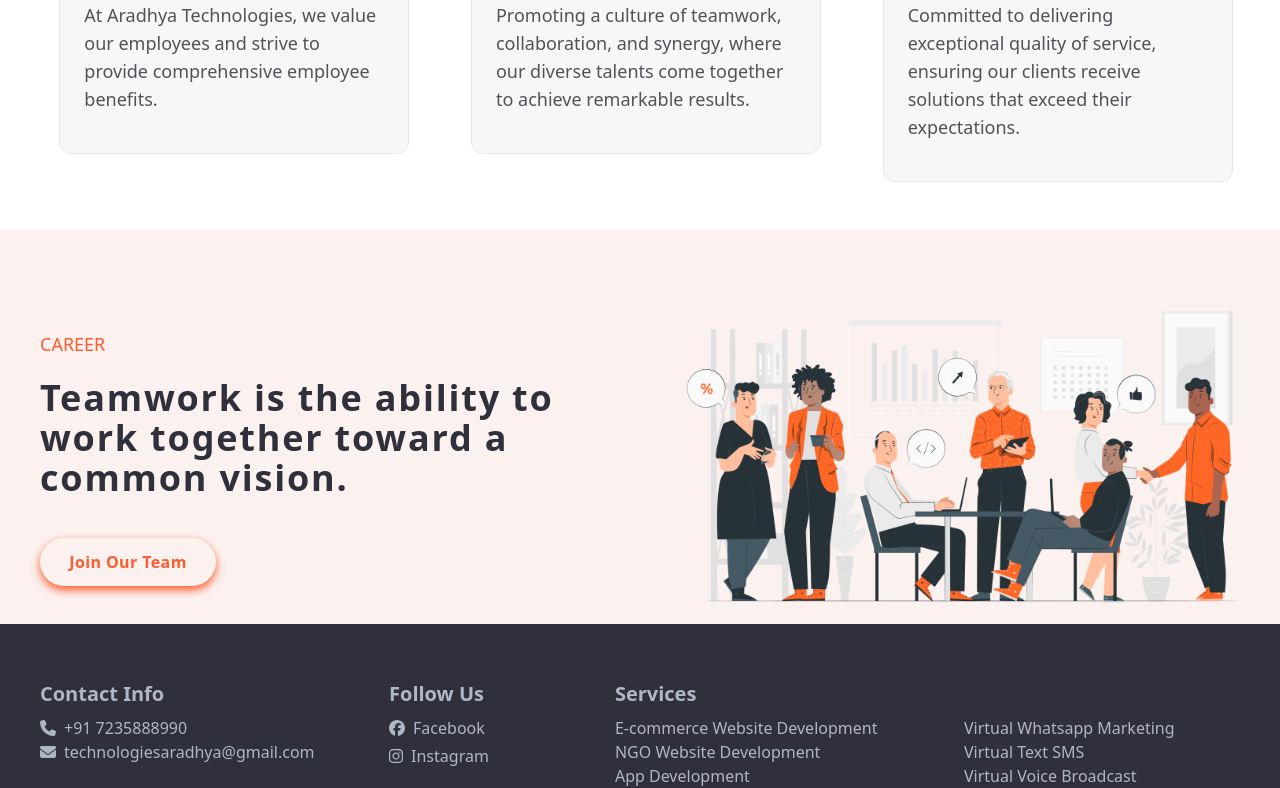
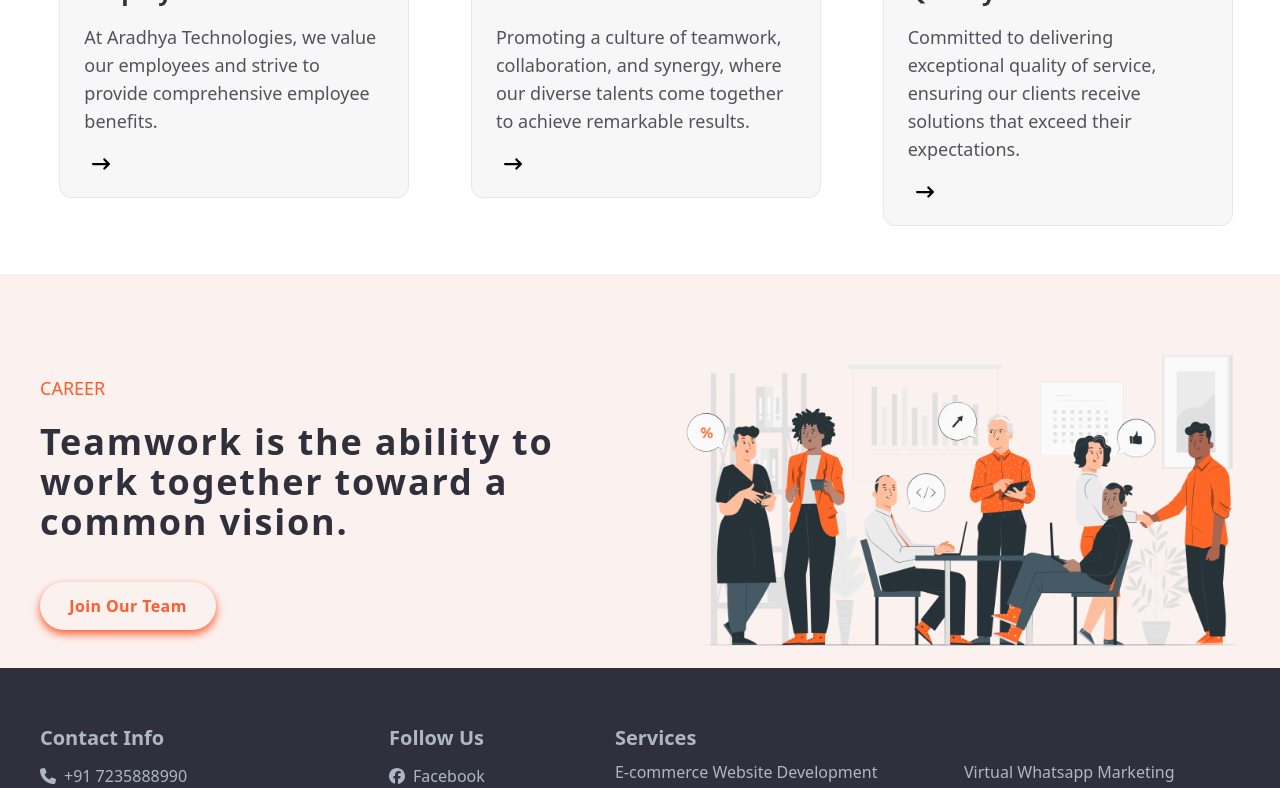
Before and after one commit to HemantMedhsia/Aradhya_Tech_Solutions, a React (Vite) app in the folder Aradhya_Tech_Frontend/: page /about in a window 1280 px wide. Shown: the part 2640-3428 px from the top of the page. Built offline with nearby package versions, Linux system fonts and the light colour scheme.

Commit message:
Project is Final

```diff
--- a/Aradhya_Tech_Frontend/index.html
+++ b/Aradhya_Tech_Frontend/index.html
@@ -3,16 +3,31 @@
     <head>
         <meta charset="UTF-8" />
         <link rel="icon" type="image/svg+xml" href="/vite.svg" />
-        <link href="https://fonts.googleapis.com/css?family=Material+Icons|Material+Icons+Outlined|Material+Icons+Two+Tone|Material+Icons+Round|Material+Icons+Sharp" rel="stylesheet" />
+        <link
+            href="https://fonts.googleapis.com/css?family=Material+Icons|Material+Icons+Outlined|Material+Icons+Two+Tone|Material+Icons+Round|Material+Icons+Sharp"
+            rel="stylesheet"
+        />
 
         <meta name="viewport" content="width=device-width, initial-scale=1.0" />
+        <meta
+            name="description"
+            content="Aradhya Technologies provides a wide range of services including application development, enterprise software development, mobile app development, software consulting, bulk messaging, digital marketing, website development, Facebook Ads management, WhatsApp marketing, bulk SMS services, and virtual voice broadcast. We empower businesses with dynamic digital solutions tailored to their needs."
+        />
+        <meta
+            name="keywords"
+            content="Software Company, Application Development, Enterprise Software Development, Mobile App Development, Software Consulting, Software Development, Bulk Messaging, Digital Marketing, Website Development, Facebook Ads Agency, WhatsApp Marketing, Bulk SMS Service, Virtual Voice Broadcast"
+        />
+
         <title>
             Aradhya Technologies: Empowering Businesses with Dynamic Web & App
             Development and Social Media Marketing Solutions - Best Website
             Development, Mobile App, Digital Marketing, Internship, Training in
             Varanasi, Uttar Pradesh, India
         </title>
-        <link rel="stylesheet" href="https://cdnjs.cloudflare.com/ajax/libs/font-awesome/6.6.0/css/all.min.css">
+        <link
+            rel="stylesheet"
+            href="https://cdnjs.cloudflare.com/ajax/libs/font-awesome/6.6.0/css/all.min.css"
+        />
     </head>
     <body>
         <div id="root"></div>
--- a/Aradhya_Tech_Frontend/src/components/common/Home/ServicesCard.jsx
+++ b/Aradhya_Tech_Frontend/src/components/common/Home/ServicesCard.jsx
@@ -1,4 +1,5 @@
 import React from "react";
+import { FaArrowRightLong } from "react-icons/fa6";
 
 const ServicesCard = ({ img, title, desc, readmore }) => {
     return (
@@ -8,7 +9,11 @@ const ServicesCard = ({ img, title, desc, readmore }) => {
             </div>
             <h2 className="text-2xl font-bold mt-4 text-[#30303c]">{title}</h2>
             <p className="text-lg text-[#52525d] mt-4">{desc}</p>
+            <div className="flex items-center space-x-2 space-y-5 hover:text-[#ff5b2e]">
             <p className="text-lg mt-4 cursor-pointer hover:text-[#ff5b2e]">{readmore}</p>
+            <FaArrowRightLong className="text-lg " />
+            </div>
+
         </div>
     );
 };
--- a/Aradhya_Tech_Frontend/src/components/common/Home/WorkCard.jsx
+++ b/Aradhya_Tech_Frontend/src/components/common/Home/WorkCard.jsx
@@ -17,9 +17,9 @@ const WorkCard = ({ img, title, desc, readmore }) => {
                 <h2 className=" text-xl sm:text-2xl font-bold  text-[#30303c]">
                     {title}
                 </h2>
+
                 <p className="text-base sm:text-lg mt-4">{readmore}</p>
             </div>
-
         </div>
     );
 };
--- a/Aradhya_Tech_Frontend/src/components/layout/Footer.jsx
+++ b/Aradhya_Tech_Frontend/src/components/layout/Footer.jsx
@@ -13,7 +13,7 @@ const Footer = () => {
             <div className="w-[100%]">
                 <div className="flex flex-wrap justify-between p-4 mb-1 mt-4">
                     <div className="w-full md:w-1/2 lg:w-[25%] bg-customGray text-[#adb7c5] p-4 mb-4 lg:mb-0">
-                        <h4 className="text-xl font-semibold mb-2">
+                        <h4 className="text-xl font-semibold mb-3">
                             Contact Info
                         </h4>
                         <p className="flex items-center hover:text-[#ff5b2e] duration-500">
@@ -23,11 +23,11 @@ const Footer = () => {
                         <p className="flex items-center hover:text-[#ff5b2e] duration-500">
                             <FontAwesomeIcon
                                 icon={faEnvelope}
-                                className="mr-2"
+                                className="mr-2 mt-3"
                             />
                             <a
                                 href="mailto:technologiesaradhya@gmail.com"
-                                className="hover:text-[#ff5b2e] duration-500"
+                                className="hover:text-[#ff5b2e] duration-500 mt-3"
                             >
                                 technologiesaradhya@gmail.com
                             </a>
@@ -38,18 +38,18 @@ const Footer = () => {
                             Follow Us
                         </h4>
                         <a
-                            href="https://facebook.com"
-                            className="flex items-center mb-1 hover:text-[#ff5b2e] duration-500"
+                            href="https://www.facebook.com/aradhyatech"
+                            className="flex items-center mt-3 hover:text-[#ff5b2e] duration-500"
                         >
                             <FontAwesomeIcon
                                 icon={faFacebook}
-                                className="mr-2"
+                                className="mr-2 "
                             />{" "}
                             Facebook
                         </a>
                         <a
-                            href="https://instagram.com"
-                            className="flex items-center hover:text-[#ff5b2e] duration-500"
+                            href="https://www.instagram.com/aradhyatech/"
+                            className="flex items-center hover:text-[#ff5b2e] duration-500 mt-3"
                         >
                             <FontAwesomeIcon
                                 icon={faInstagram}
@@ -114,7 +114,7 @@ const Footer = () => {
                 <div className="flex flex-col items-center mt-auto space-y-4 border-t border-gray-700 pt-4">
                     <div className="bg-customGray text-[#adb7c5] p-4 flex flex-col md:flex-row md:justify-between items-center w-full space-y-4 md:space-y-0">
                         <p className="text-center md:text-left">
-                            We are tracking any intention of piracy.
+                            We are tracking any intention of privacy.
                         </p>
                         <p className="text-center md:text-right">
                             Copyright © 2024 Aradhyatechnologies. All rights
--- a/Aradhya_Tech_Frontend/src/components/pages/Home.jsx
+++ b/Aradhya_Tech_Frontend/src/components/pages/Home.jsx
@@ -41,7 +41,10 @@ import wordpress from "../../assets/images/CMS/wordpress.svg";
 import wix from "../../assets/images/CMS/wix.svg";
 import woo from "../../assets/images/CMS/woo.svg";
 import Form from "./../common/Home/Form";
-import { Link } from "react-router-dom";import CountUp from "react-countup";
+import { Link } from "react-router-dom";
+import CountUp from "react-countup";
+import { IoMdMail } from "react-icons/io";
+import { FaPhoneAlt } from "react-icons/fa";
 
 import {
     CustomNextArrow,
@@ -58,7 +61,7 @@ const Home = () => {
     const [activeSection, setActiveSection] = useState("mission");
 
     const btndata = [
-        { name: "contact", label: "+91 723588990", icon: "fa-solid fa-rocket" },
+        { name: "contact", label: "+91 723588990", icon: "fa-solid fa-phone" },
         // Add more sections as needed
     ];
 
@@ -175,7 +178,10 @@ const Home = () => {
                             transformation with Aradhya Technologies.
                         </p>
                         <div className="mt-6 lg:mt-10">
-                            <Link  to={"/about"} onClick={()=>window.scrollTo(0,0)}>
+                            <Link
+                                to={"/about"}
+                                onClick={() => window.scrollTo(0, 0)}
+                            >
                                 <Button name={"About Us ->"} />
                             </Link>
                         </div>
@@ -312,7 +318,12 @@ const Home = () => {
                         </h2>
                     </div>
                     <div className="mt-4 lg:ml-4 lg:mt-2">
-                        <Link to={'/contact'} onClick={()=>window.scrollTo(0,0)}><Button name="Hire Now" /></Link>
+                        <Link
+                            to={"/contact"}
+                            onClick={() => window.scrollTo(0, 0)}
+                        >
+                            <Button name="Hire Now" />
+                        </Link>
                     </div>
                 </div>
             </div>
@@ -493,12 +504,20 @@ const Home = () => {
                                     sections={btndata}
                                     activeSection={activeSection}
                                 />
-                                <p className="text-lg text-gray-800 my-2">
-                                    hr@aradhyatechnologies.in
-                                </p>
-                                <p className="text-lg text-gray-800">
-                                    aradhya.onboarding@gmail.com
-                                </p>
+
+                                <div className="flex text-lg">
+                                    <IoMdMail className="mt-3 mr-1 text-2xl font-semibold" />
+                                    <p className="text-lg text-gray-800 my-2">
+                                        hr@aradhyatechnologies.in
+                                    </p>
+                                </div>
+
+                                <div className="flex text-lg">
+                                    <IoMdMail className="mt-3 mr-1 text-2xl font-semibold" />
+                                    <p className="text-lg my-2 text-gray-800">
+                                        aradhya.onboarding@gmail.com
+                                    </p>
+                                </div>
                             </div>
                         </div>
                     </div>
--- a/Aradhya_Tech_Frontend/src/index.css
+++ b/Aradhya_Tech_Frontend/src/index.css
@@ -6,6 +6,11 @@
 @tailwind base;
 @tailwind components;
 @tailwind utilities;
+
+
+body{
+  overflow-x: hidden;
+}
 
 /* Custom scrollbar for Webkit browsers */
 ::-webkit-scrollbar {
```
